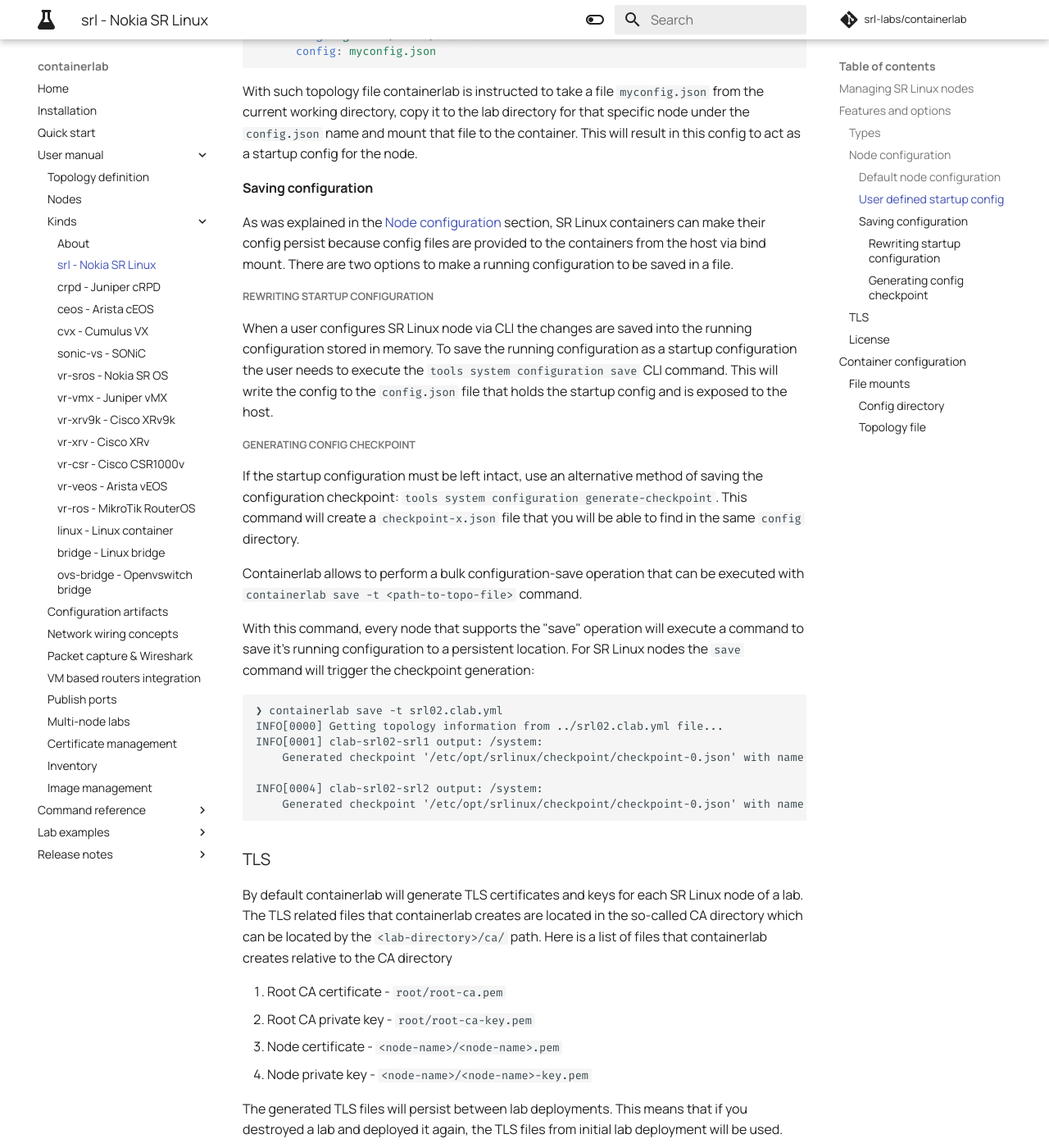
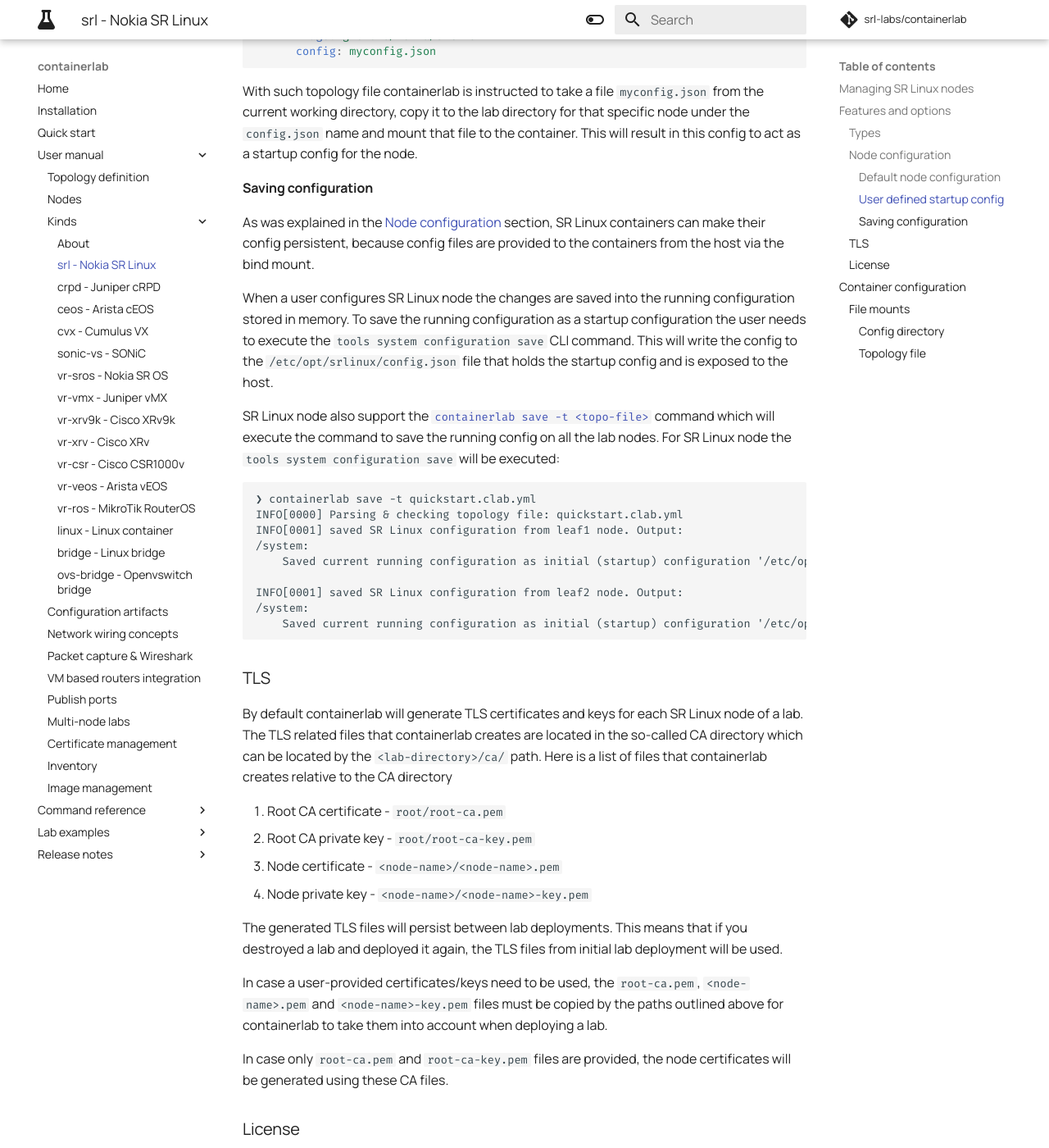
Before and after one commit to srl-labs/containerlab, an MkDocs documentation site: the page built from docs/manual/kinds/srl.md, in a window 1280 px wide and 1400 px high, scrolled down 1791 px. Shown: the whole window at 82% size. Built offline with MkDocs 1.6.1 and Material for MkDocs 9.7.7, drawn with Linux system fonts in a browser that asks for light colours; emoji names are drawn with the system emoji font; comment, search, counter and statistics services are not loaded.

Commit message:
changed srlinux save cmd behaviour

````diff
--- a/docs/manual/kinds/srl.md
+++ b/docs/manual/kinds/srl.md
@@ -73,26 +73,22 @@ topology:
 With such topology file containerlab is instructed to take a file `myconfig.json` from the current working directory, copy it to the lab directory for that specific node under the `config.json` name and mount that file to the container. This will result in this config to act as a startup config for the node.
 
 #### Saving configuration
-As was explained in the [Node configuration](#node-configuration) section, SR Linux containers can make their config persist because config files are provided to the containers from the host via bind mount. There are two options to make a running configuration to be saved in a file.
+As was explained in the [Node configuration](#node-configuration) section, SR Linux containers can make their config persistent, because config files are provided to the containers from the host via the bind mount.
 
-##### Rewriting startup configuration
-When a user configures SR Linux node via CLI the changes are saved into the running configuration stored in memory. To save the running configuration as a startup configuration the user needs to execute the `tools system configuration save` CLI command. This will write the config to the `config.json` file that holds the startup config and is exposed to the host.
+When a user configures SR Linux node the changes are saved into the running configuration stored in memory. To save the running configuration as a startup configuration the user needs to execute the `tools system configuration save` CLI command. This will write the config to the `/etc/opt/srlinux/config.json` file that holds the startup config and is exposed to the host.
 
-##### Generating config checkpoint
-If the startup configuration must be left intact, use an alternative method of saving the configuration checkpoint: `tools system configuration generate-checkpoint`. This command will create a `checkpoint-x.json` file that you will be able to find in the same `config` directory.
-
-Containerlab allows to perform a bulk configuration-save operation that can be executed with `containerlab save -t <path-to-topo-file>` command.
-
-With this command, every node that supports the "save" operation will execute a command to save it's running configuration to a persistent location. For SR Linux nodes the `save` command will trigger the checkpoint generation:
+SR Linux node also support the [`containerlab save -t <topo-file>`](../../cmd/save.md) command which will execute the command to save the running config on all the lab nodes. For SR Linux node the `tools system configuration save` will be executed:
 
 ```
-❯ containerlab save -t srl02.clab.yml
-INFO[0000] Getting topology information from ../srl02.clab.yml file...
-INFO[0001] clab-srl02-srl1 output: /system:
-    Generated checkpoint '/etc/opt/srlinux/checkpoint/checkpoint-0.json' with name 'checkpoint-2020-12-03T15:12:46.854Z' and comment ''
+❯ containerlab save -t quickstart.clab.yml
+INFO[0000] Parsing & checking topology file: quickstart.clab.yml
+INFO[0001] saved SR Linux configuration from leaf1 node. Output:
+/system:
+    Saved current running configuration as initial (startup) configuration '/etc/opt/srlinux/config.json'
 
-INFO[0004] clab-srl02-srl2 output: /system:
-    Generated checkpoint '/etc/opt/srlinux/checkpoint/checkpoint-0.json' with name 'checkpoint-2020-12-03T15:12:49.892Z' and comment ''
+INFO[0001] saved SR Linux configuration from leaf2 node. Output:
+/system:
+    Saved current running configuration as initial (startup) configuration '/etc/opt/srlinux/config.json'
 ```
 
 ### TLS
@@ -131,6 +127,7 @@ To start an SR Linux NOS containerlab uses the configuration that is described i
     ```
 === "Environment variables"
     `SRLINUX=1`
+
 ### File mounts
 #### Config directory
 When a user starts a lab, containerlab creates a lab directory for storing [configuration artifacts](../conf-artifacts.md). For `srl` kind containerlab creates directories for each node of that kind.
````
Also changed, not shown: 1 other file.
